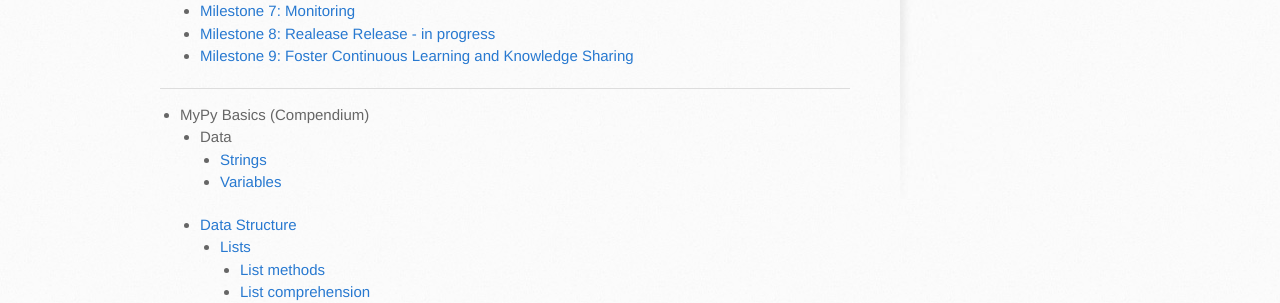
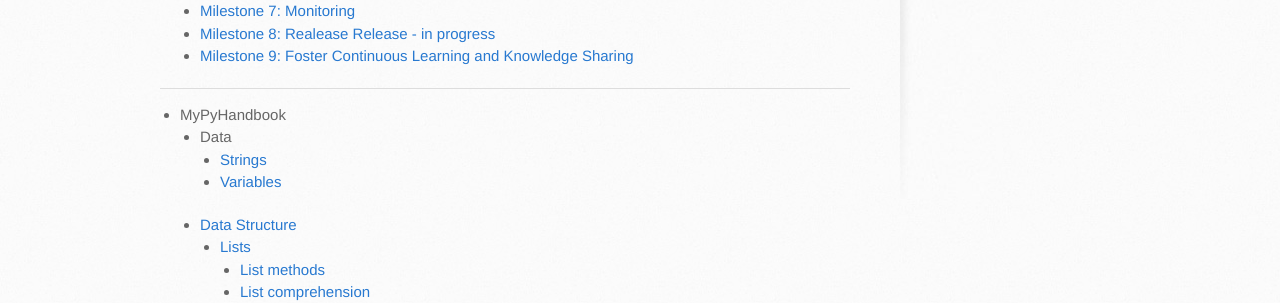
Before and after one commit to trumpfheller/trumpfheller.github.io, a Jekyll site: the page built from index.md, in a window 1280 px wide. Shown: the part 526-829 px from the top of the page. Built offline with Jekyll 4.4.1, drawn with Linux system fonts in a browser that asks for light colours.

Commit message:
Update index.md

```diff
--- a/index.md
+++ b/index.md
@@ -22,7 +22,7 @@ layout: default
 
 ---
 
-- MyPy Basics (Compendium)
+- MyPyHandbook
   - Data
     - [Strings](./python/strings.html)
     - [Variables](./python/variables.html)
```
